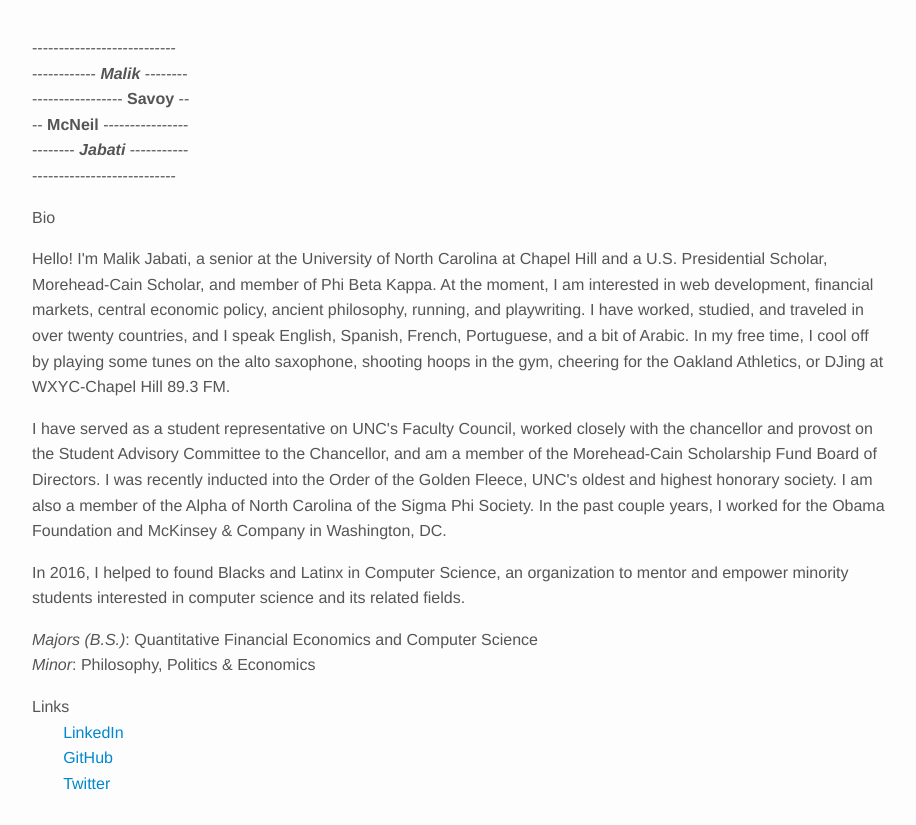
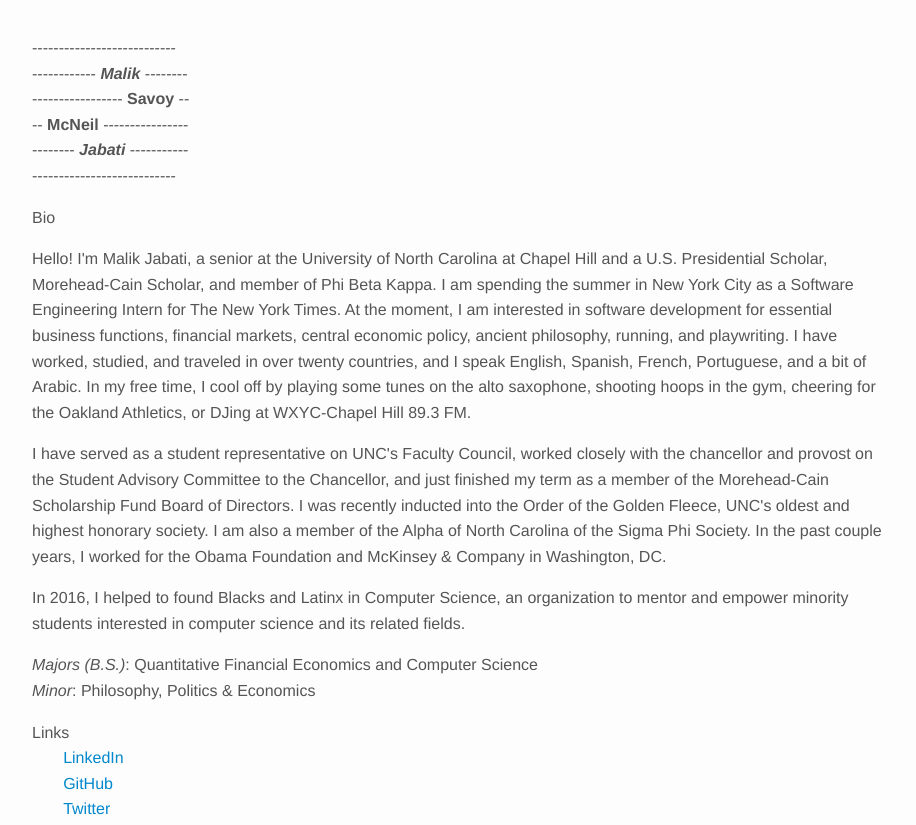
Before and after one commit to SmartyMJ/SmartyMJ.github.io, a plain HTML site: page index.html in a window 1280 px wide. Shown: the top 825 px of the page, without its empty margins (181-1097 px from the left). Drawn offline with nearby package versions, Linux system fonts and the light colour scheme.

Commit message:
Update details

```diff
--- a/index.html
+++ b/index.html
@@ -495,12 +495,12 @@
 }
 </style><link rel="stylesheet" href="https://cdnjs.cloudflare.com/ajax/libs/KaTeX/0.5.1/katex.min.css"></head><body class="markdown-katex-preview"><p>---------------------------<br>------------ <strong><em>Malik</em></strong> --------<br>----------------- <strong>Savoy</strong> --<br>-- <strong>McNeil</strong> ----------------<br>-------- <strong><em>Jabati</em></strong> -----------<br>---------------------------</p>
 <p>Bio</p>
-<p>Hello! I'm Malik Jabati, a senior at the University of North Carolina at Chapel Hill and a U.S. Presidential Scholar, Morehead-Cain Scholar, and member of Phi Beta Kappa. At the moment, I am interested in web development, financial markets, central economic policy, ancient philosophy, running, and playwriting. I have worked, studied, and traveled in over twenty countries, and I speak English, Spanish, French, Portuguese, and a bit of Arabic. In my free time, I cool off by playing some tunes on the alto saxophone, shooting hoops in the gym, cheering for the Oakland Athletics, or DJing at WXYC-Chapel Hill 89.3 FM.</p>
-<p>I have served as a student representative on UNC&#39;s Faculty Council, worked closely with the chancellor and provost on the Student Advisory Committee to the Chancellor, and am a member of the Morehead-Cain Scholarship Fund Board of Directors. I was recently inducted into the Order of the Golden Fleece, UNC's oldest and highest honorary society. I am also a member of the Alpha of North Carolina of the Sigma Phi Society. In the past couple years, I worked for the Obama Foundation and McKinsey & Company in Washington, DC.</p>
+<p>Hello! I'm Malik Jabati, a senior at the University of North Carolina at Chapel Hill and a U.S. Presidential Scholar, Morehead-Cain Scholar, and member of Phi Beta Kappa. I am spending the summer in New York City as a Software Engineering Intern for The New York Times. At the moment, I am interested in software development for essential business functions, financial markets, central economic policy, ancient philosophy, running, and playwriting. I have worked, studied, and traveled in over twenty countries, and I speak English, Spanish, French, Portuguese, and a bit of Arabic. In my free time, I cool off by playing some tunes on the alto saxophone, shooting hoops in the gym, cheering for the Oakland Athletics, or DJing at WXYC-Chapel Hill 89.3 FM.</p>
+<p>I have served as a student representative on UNC&#39;s Faculty Council, worked closely with the chancellor and provost on the Student Advisory Committee to the Chancellor, and just finished my term as a member of the Morehead-Cain Scholarship Fund Board of Directors. I was recently inducted into the Order of the Golden Fleece, UNC's oldest and highest honorary society. I am also a member of the Alpha of North Carolina of the Sigma Phi Society. In the past couple years, I worked for the Obama Foundation and McKinsey & Company in Washington, DC.</p>
 <p> In 2016, I helped to found Blacks and Latinx in Computer Science, an organization to mentor and empower minority students interested in computer science and its related fields.</p>
 <p><em>Majors (B.S.)</em>: Quantitative Financial Economics and Computer Science
 <br><em>Minor</em>: Philosophy, Politics &amp; Economics</p>
-<p>Links<br>&nbsp;&nbsp;&nbsp;&nbsp;&nbsp;&nbsp;&nbsp;<a href="https://www.linkedin.com/in/malikjabati">LinkedIn</a><br>&nbsp;&nbsp;&nbsp;&nbsp;&nbsp;&nbsp;&nbsp;<a href="https://github.com/SmartyMJ">GitHub</a><br>&nbsp;&nbsp;&nbsp;&nbsp;&nbsp;&nbsp;&nbsp;<a href="https://twitter.com/TheOldSavoy">Twitter</a><br>&nbsp;&nbsp;&nbsp;&nbsp;&nbsp;&nbsp;&nbsp;
+<p>Links<br>&nbsp;&nbsp;&nbsp;&nbsp;&nbsp;&nbsp;&nbsp;<a href="https://www.linkedin.com/in/malikjabati">LinkedIn</a><br>&nbsp;&nbsp;&nbsp;&nbsp;&nbsp;&nbsp;&nbsp;<a href="https://github.com/SmartyMJ">GitHub</a><br>&nbsp;&nbsp;&nbsp;&nbsp;&nbsp;&nbsp;&nbsp;<a href="https://twitter.com/TheOldSavoy">Twitter</a></p>
 <p>Fun<br>&nbsp;&nbsp;&nbsp;&nbsp;&nbsp;&nbsp;&nbsp;<a href="https://www.youtube.com/channel/UCJMudQZWtAL3Tgv__S5lntg?view_as=subscriber">Videos</a><br>&nbsp;&nbsp;&nbsp;&nbsp;&nbsp;&nbsp;&nbsp;<a href="https://www.flickr.com/photos/tooleeky">Photos</a><br>&nbsp;&nbsp;&nbsp;&nbsp;&nbsp;&nbsp;&nbsp;<a href="https://medium.com/@tooleeky">Creative Writing</a><br>&nbsp;&nbsp;&nbsp;&nbsp;&nbsp;&nbsp;&nbsp;<a href="https://oneblackdot.wordpress.com/">Blog</a>  </p>
 <p><a href="mailto:me@malikjabati.com"><strong>Email Me!</strong></a>
 <br><br></p>
```
